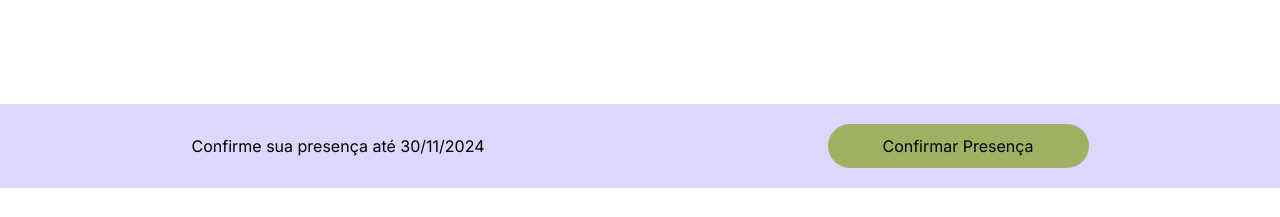
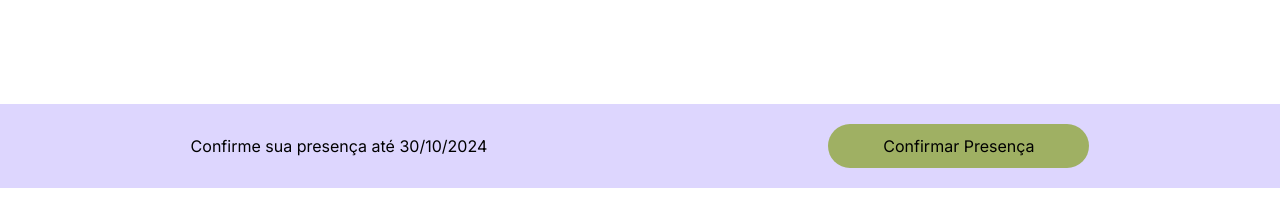
Before and after one commit to narpalan/myWedding-SPA, a Next.js app: page / in a window 1280 px wide. Shown: the part 2020-2237 px from the top of the page. Built offline with nearby package versions, Linux system fonts and the light colour scheme.

Commit message:
:recycle: fix: changes limit date for confirmation.

```diff
--- a/src/app/page.tsx
+++ b/src/app/page.tsx
@@ -32,7 +32,7 @@ export default function Home() {
       </Wrapper>
       <Wrapper className='bg-violet-200 mt-[45rem] lg:mt-36'>
         <div className='flex flex-col gap-y-5 lg:flex-row lg:justify-around items-center text-black p-5'>
-          <span>Confirme sua presença até 30/11/2024</span>
+          <span>Confirme sua presença até 30/10/2024</span>
           <a href='#rsvp'>
             <button className="text-center rounded-3xl bg-mossGreen w-[12.31rem] h-[2.06rem] lg:w-[16.31rem] lg:h-[2.75rem]" type='submit'>
               <p>Confirmar Presença</p>
```
